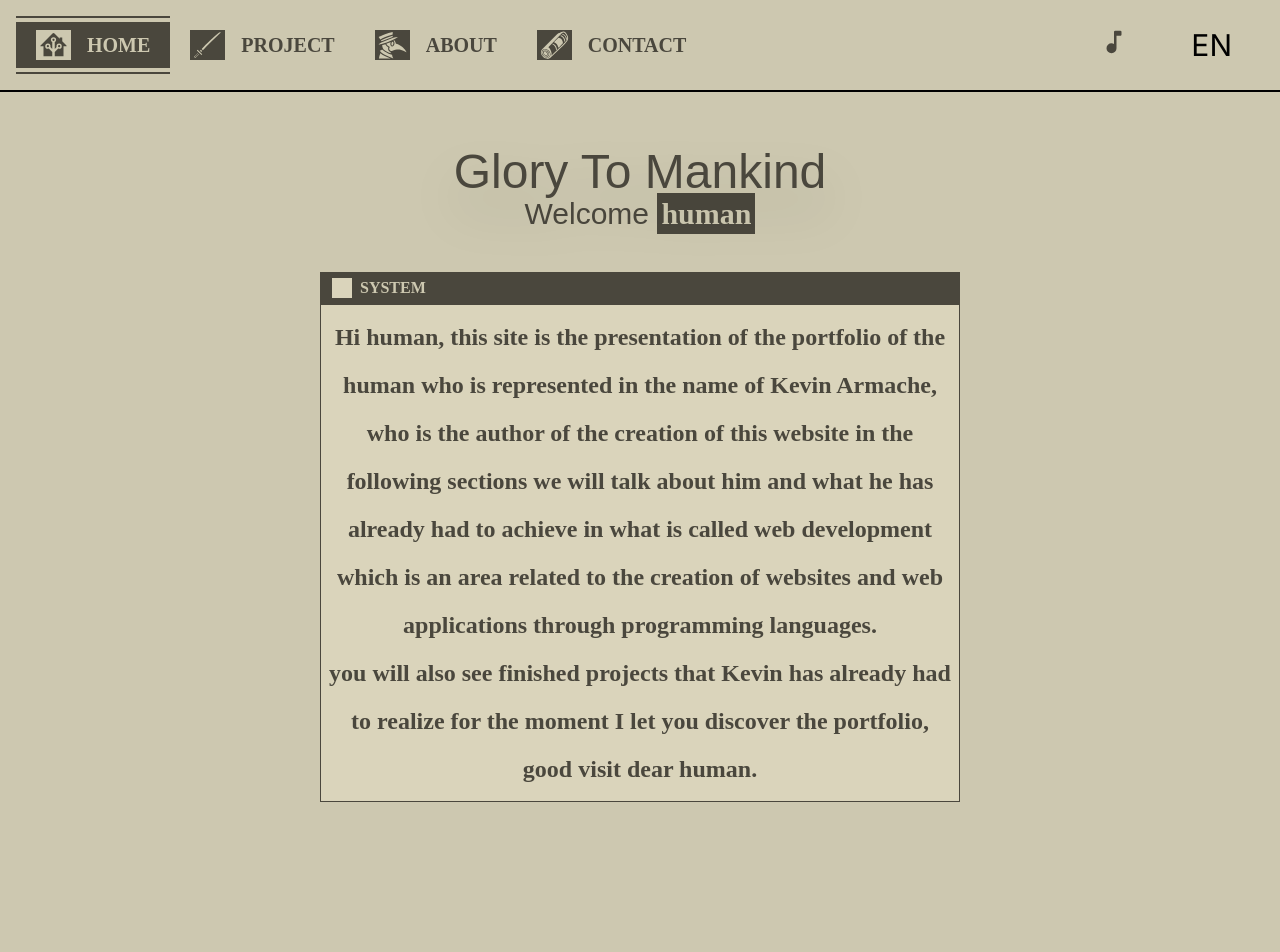
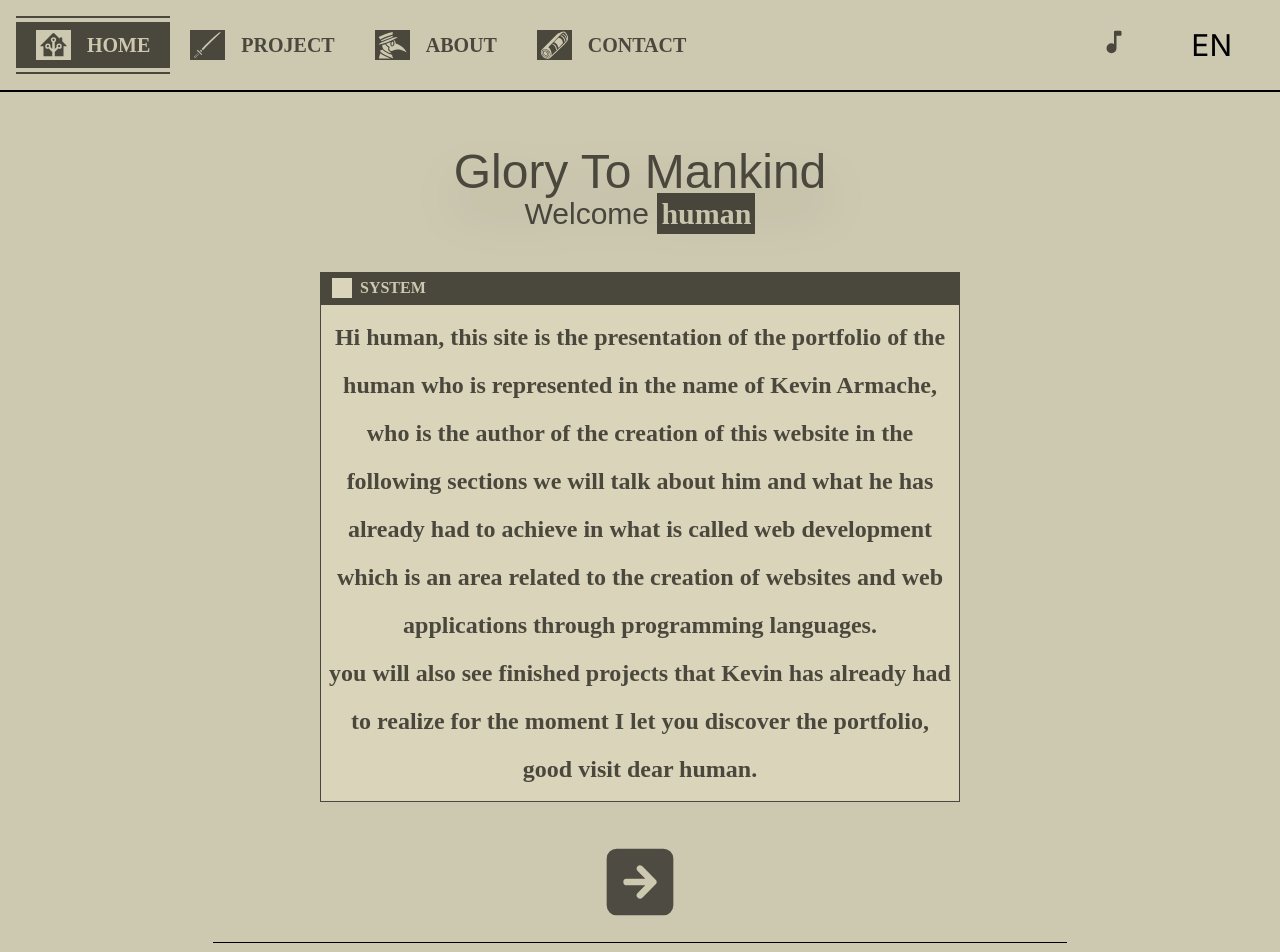
Before and after one commit to KevinArmache/Portfolio, a Next.js app: page / in a window 1280 px wide. Shown: the top 952 px of the page. Before the commit the page ends 802 px from the top, so only its background shows below. Built offline with nearby package versions, Linux system fonts and the light colour scheme; a web font is replaced by a local one.

Commit message:
add: some text

```diff
--- a/src/app/page.jsx
+++ b/src/app/page.jsx
@@ -1,4 +1,5 @@
 import localFont from "next/font/local";
+import Link from "next/link";
 const rodin = localFont({
   // src: "./utils/fonts/Rodin-Font/FOT-Rodin Pro DB.otf",
   src: "./utils/fonts/Rodin-Font/FOT-RodinPro-Bold.otf",
@@ -42,6 +43,33 @@ export default function Home() {
           </p>
         </div>
       </div>
+
+      <div className="mx-auto text-center  w-2/3">
+        <Link href="">
+          <svg
+            xmlns="http://www.w3.org/2000/svg"
+            width="80"
+            height="80"
+            viewBox="0 0 24 24"
+            className="mx-auto mt-10"
+          >
+            <g
+              fill="none"
+              strokeLinecap="round"
+              strokeLinejoin="round"
+              strokeWidth="2"
+            >
+              <path d="M0 0h24v24H0z" />
+              <path
+                fill="#4e4b42"
+                d="M19 2a3 3 0 0 1 3 3v14a3 3 0 0 1-3 3H5a3 3 0 0 1-3-3V5a3 3 0 0 1 3-3zm-6.387 5.21a1 1 0 0 0-1.32.083l-.083.094a1 1 0 0 0 .083 1.32L13.585 11H8l-.117.007A1 1 0 0 0 8 13h5.585l-2.292 2.293l-.083.094a1 1 0 0 0 1.497 1.32l4-4l.073-.082l.074-.104l.052-.098l.044-.11l.03-.112l.017-.126L17 12l-.007-.118l-.029-.148l-.035-.105l-.054-.113l-.071-.111a1.008 1.008 0 0 0-.097-.112l-4-4z"
+              />
+            </g>
+          </svg>
+        </Link>
+        <div className="h-px bg-black w-full mt-5 mb-10"></div>
+        <p>This website was inspired by the game Nier Automata</p>
+      </div>
     </main>
   );
 }
```
